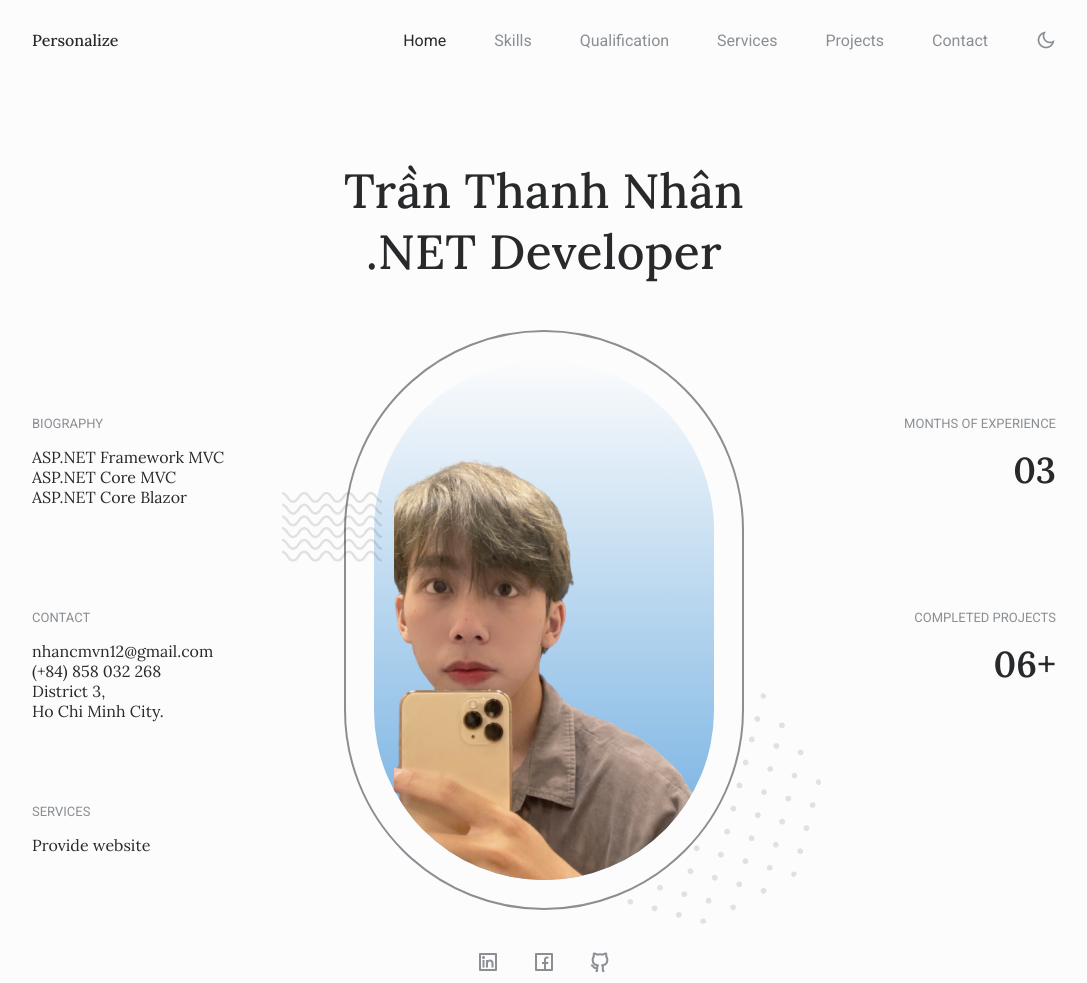
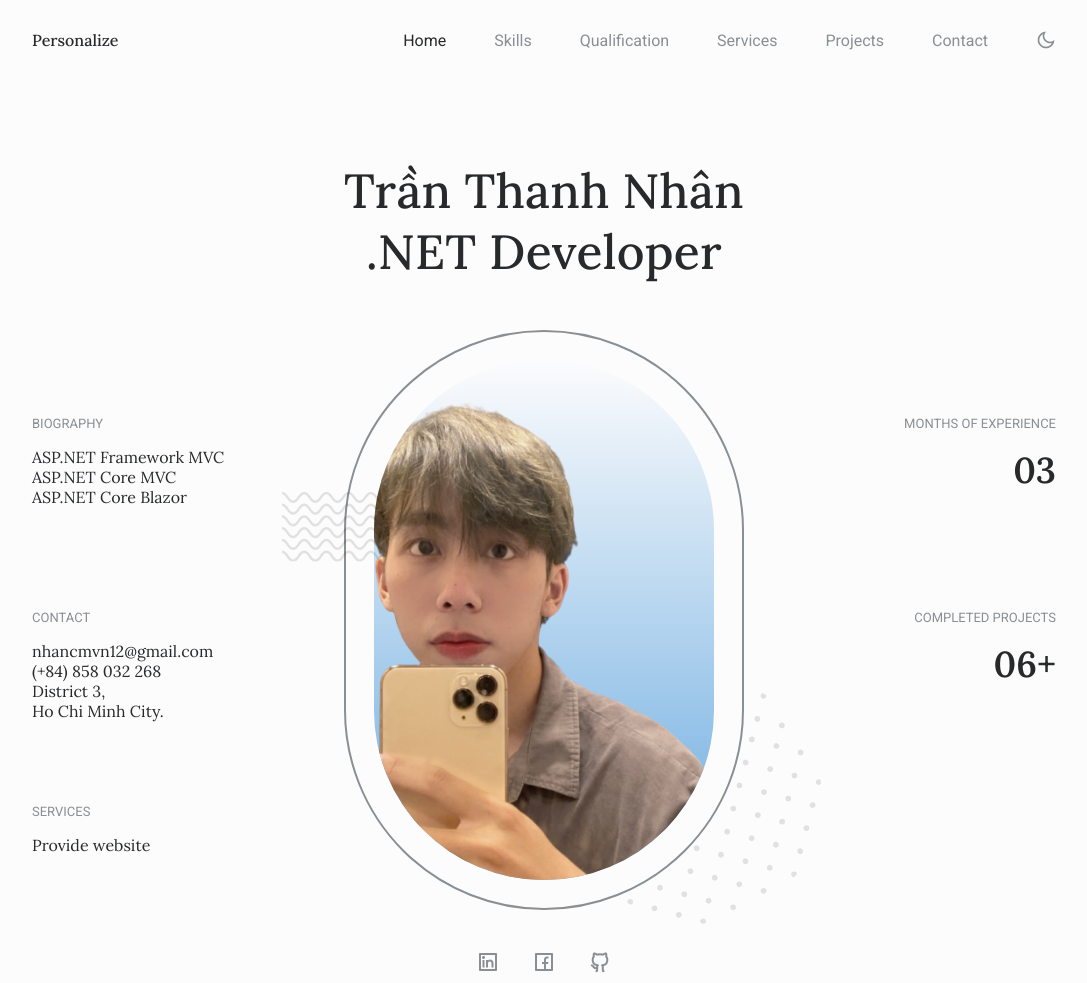
Before and after one commit to nhanne/Portfolio-FE-Skill, a plain HTML site: page index.html in a window 1280 px wide. Shown: the top 983 px of the page, without its empty margins (96-1183 px from the left). Drawn offline with nearby package versions, Linux system fonts and the light colour scheme.

Commit message:
Update styles.css

```diff
--- a/assets/css/styles.css
+++ b/assets/css/styles.css
@@ -298,7 +298,8 @@ body.dark-theme {
   align-items: flex-end;
 }
 .home__perfil img{
-  width: 150px;
+  /* width: 150px; */
+  width: 100%;
 }
 .home__shape-waves, .home__shape-circle{
   position: absolute;
@@ -1018,7 +1019,8 @@ body.dark-theme {
     border-radius: 10.6rem;
   }
   .home__perfil img{
-    width: 300px;
+    /* width: 300px; */
+    width: 100%;
   }
   .home__shape-waves{
     width: 100px;
```
